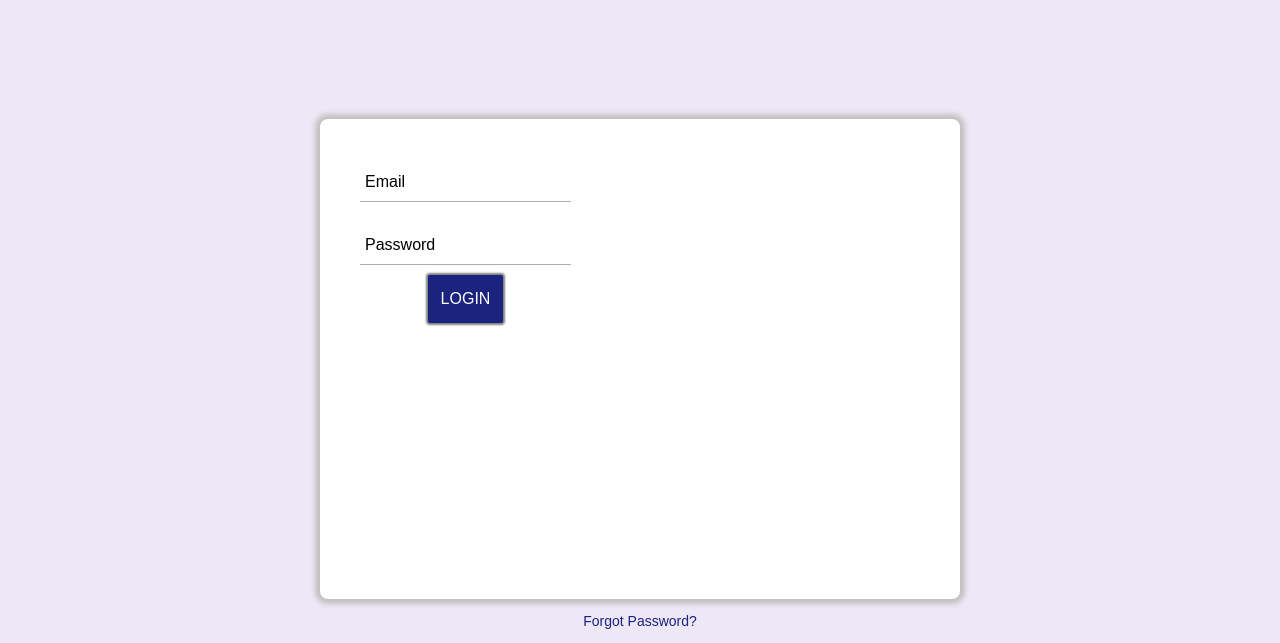
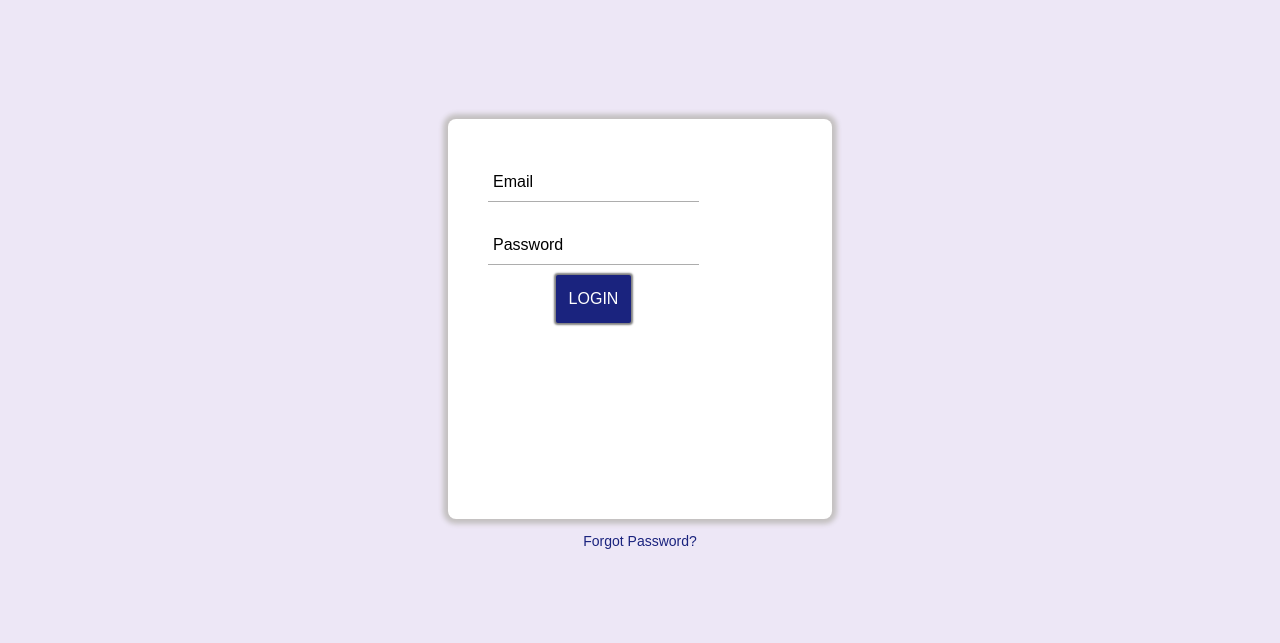
Before and after one commit to Cynthia-oge/week1AssignmentMiraTech, a plain HTML site: page index.html in a window 1280 px wide. Shown: the part 258-901 px from the top of the page. After the commit the page ends 821 px from the top, so only its background shows below. Drawn offline with Linux system fonts and the light colour scheme.

Commit message:
adding style.css

```diff
--- a/style.css
+++ b/style.css
@@ -96,7 +96,7 @@ h1{
     color: black;
 }
 .loginbox{
-    width: 50vw;
+    width: 30vw;
     /* height: 235px; */
     background-color: white;
     /* top: 50%;
@@ -106,7 +106,7 @@ h1{
     margin: auto;
     box-shadow: 0 0 5px 5px rgb(196, 193, 193);
     box-sizing: border-box;
-    height: 60vh;
+    height: 50vh;
     display:  flex;
 }
  /* input{
```
